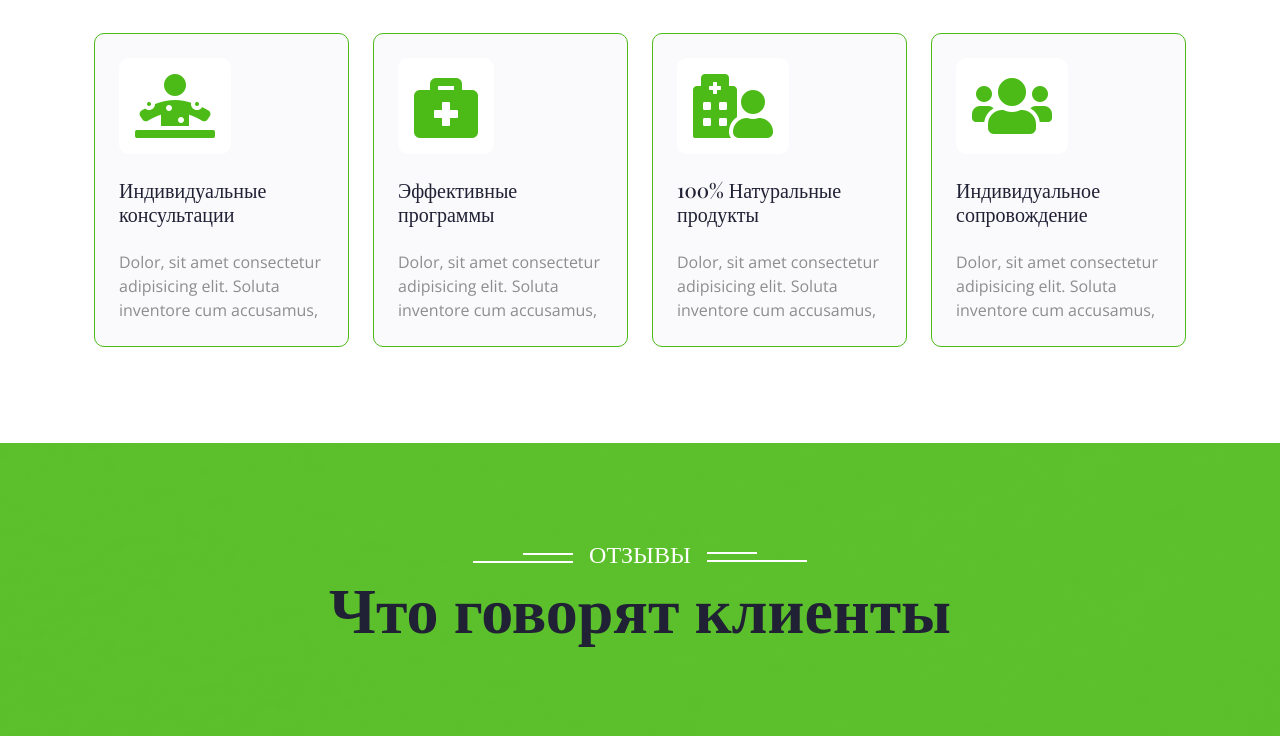
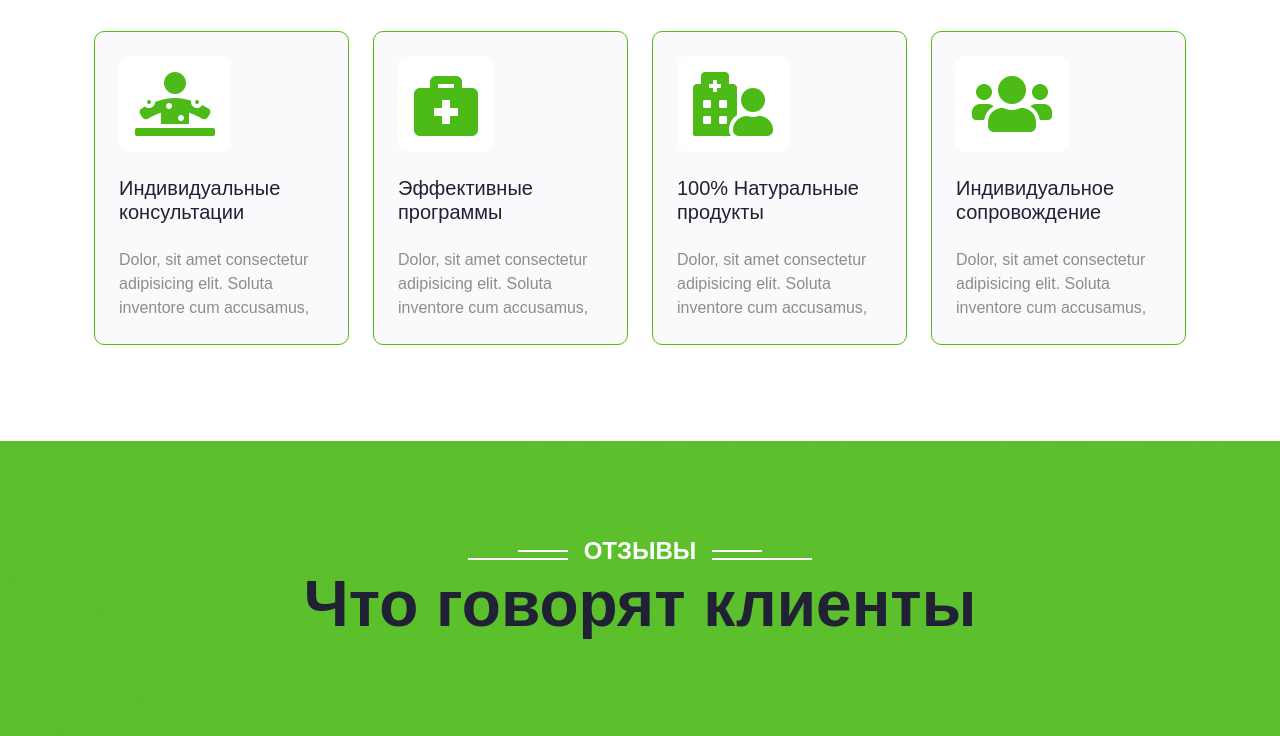
Before and after one commit to oleg-rom/sytnikov.life-2, a plain HTML site: page index.html in a window 1280 px wide. Shown: the part 2636-3372 px from the top of the page. Drawn offline with nearby package versions, Linux system fonts and the light colour scheme.

Commit message:
fonts changed

```diff
--- a/css/custom-style.css
+++ b/css/custom-style.css
@@ -1,4 +1,3 @@
-
 
 .header-carousel .header-carousel-item .carousel-caption {
     width: 100%;
@@ -69,3 +68,12 @@
 /* testimonial */
 .testimonial {
     background: linear-gradient(rgba(76, 187, 23, 0.9), rgba(76, 187, 23, 0.9)), url(../img/carousel-1.jpg);
+
+/* fonts */
+h1, .h1, h2, .h2, h3, .h3, h4, .h4, h5, .h5, h6, .h6 {
+    font-weight: 600;
+}
+
+body {
+    -webkit-font-smoothing: antialiased;
+}
--- a/scss/bootstrap.scss
+++ b/scss/bootstrap.scss
@@ -5,9 +5,9 @@ $secondary: #BB174C;
 $light: #FAF9FB;
 $dark: #202135;
 
-$font-family-base: 'Open Sans', sans-serif;
+$font-family-base: "Rubik", sans-serif;
 
-$headings-font-family: 'Playfair Display', serif;
+$headings-font-family: 'Montserrat', sans-serif;
 
 $body-color: #8D8D8D;
 
```
Also changed, not shown: css/bootstrap.min.css, 1 other file.
